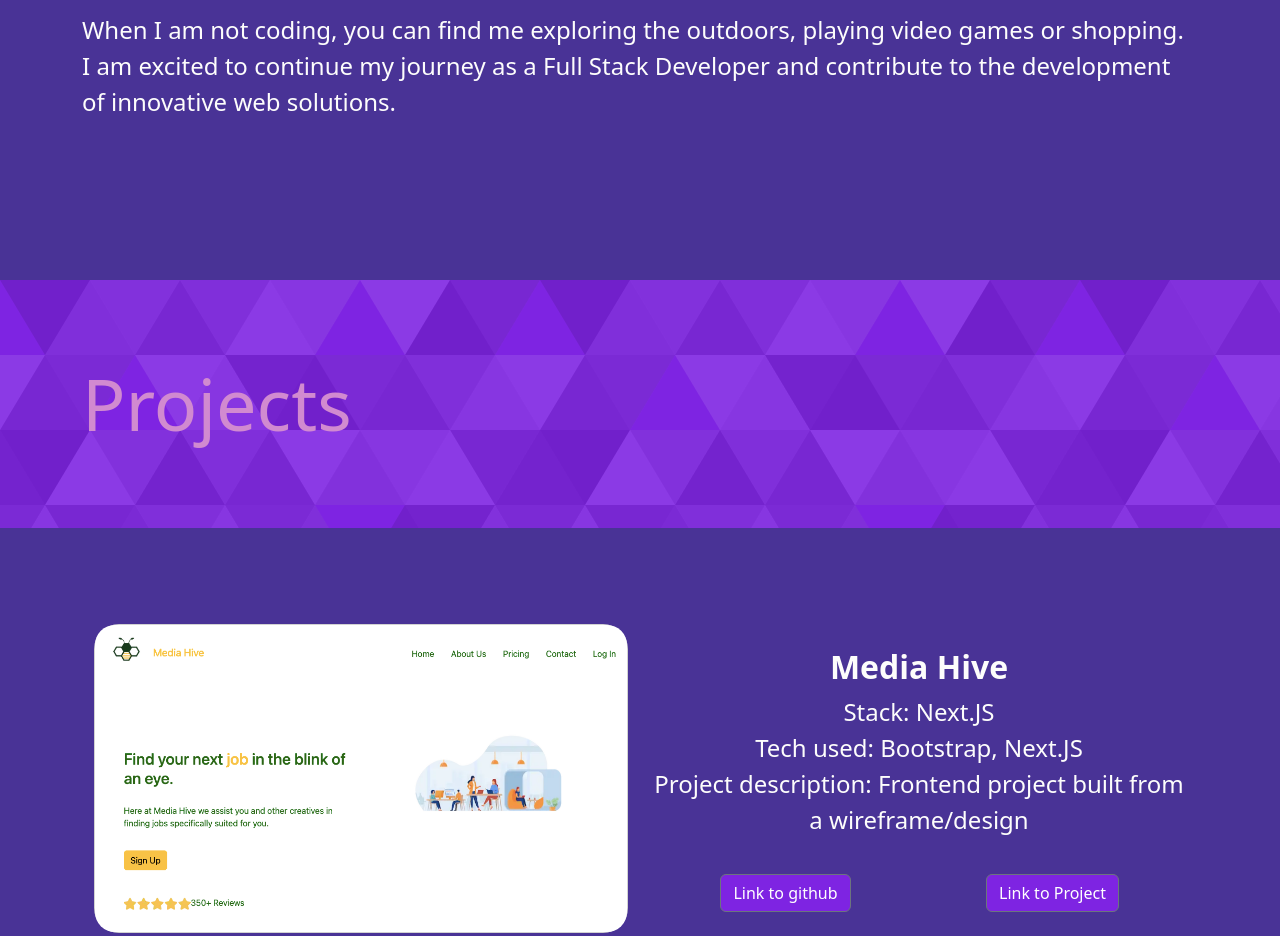
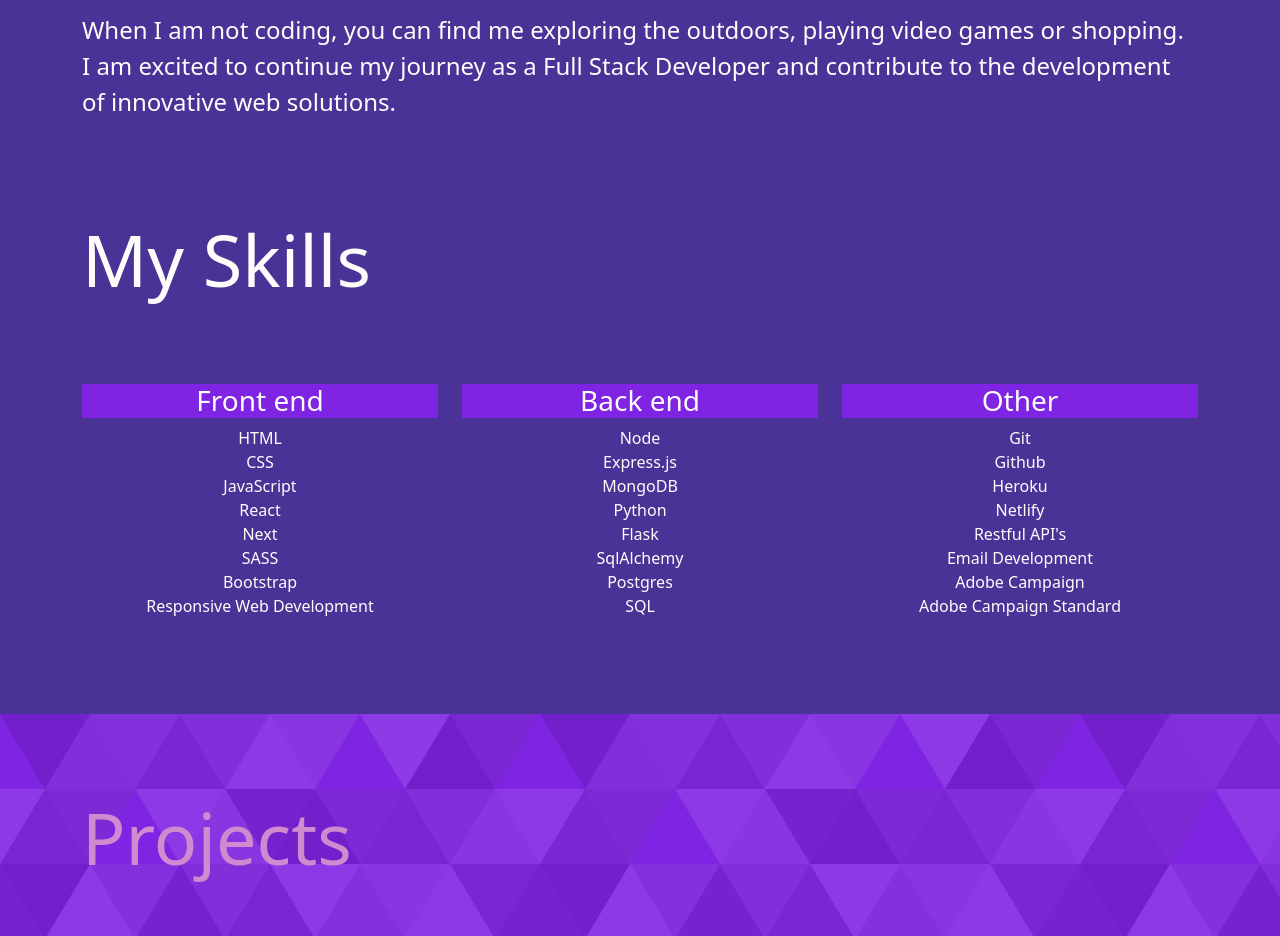
Before and after one commit to chaunceyplum/Portfolio-2.0, a React (Create React App) app: page / in a window 1280 px wide. Shown: the part 1700-2636 px from the top of the page. Built offline with nearby package versions, Linux system fonts and the light colour scheme.

Commit message:
added skill section in about component

```diff
--- a/src/components/About.js
+++ b/src/components/About.js
@@ -70,11 +70,66 @@ const About = () => {
               development of innovative web solutions.
             </p>
           </Row>
+        </Container>
+        <Container>
+          <Row>
+            <div>
+              <h3 className='titleBlock title'>My Skills</h3>
+            </div>
+          </Row>
+
+          <Row className='bgColor'>
+            <Col className='text-center' xs={12} md={4}>
+              <div>
+                <h3 className='bgColor1'>Front end</h3>
+                <ul>
+                  <li>HTML</li>
+                  <li>CSS</li>
+                  <li>JavaScript</li>
+                  <li>React</li>
+                  <li>Next</li>
+                  <li>SASS</li>
+                  <li>Bootstrap</li>
+                  <li>Responsive Web Development</li>
+                </ul>
+              </div>
+              <br />
+            </Col>
+            <Col className='text-center' xs={12} md={4}>
+              <div>
+                <h3 className='bgColor1'>Back end</h3>
+                <ul>
+                  <li>Node</li>
+                  <li>Express.js</li>
+                  <li>MongoDB</li>
+                  <li>Python</li>
+                  <li>Flask</li>
+                  <li>SqlAlchemy</li>
+                  <li>Postgres</li>
+                  <li>SQL</li>
+                </ul>
+              </div>
+              <br />
+            </Col>
+            <Col className='text-center' xs={12} md={4}>
+              <div>
+                <h3 className='bgColor1'>Other</h3>
+                <ul>
+                  <li>Git</li>
+                  <li>Github</li>
+                  <li>Heroku</li>
+                  <li>Netlify</li>
+                  <li>Restful API's</li>
+                  <li>Email Development</li>
+                  <li>Adobe Campaign</li>
+                  <li>Adobe Campaign Standard</li>
+                </ul>
+              </div>
+              <br />
+            </Col>
+          </Row>
           <br />
 
-          <br />
-          <br />
-          <br />
           <br />
           <br />
         </Container>
```
